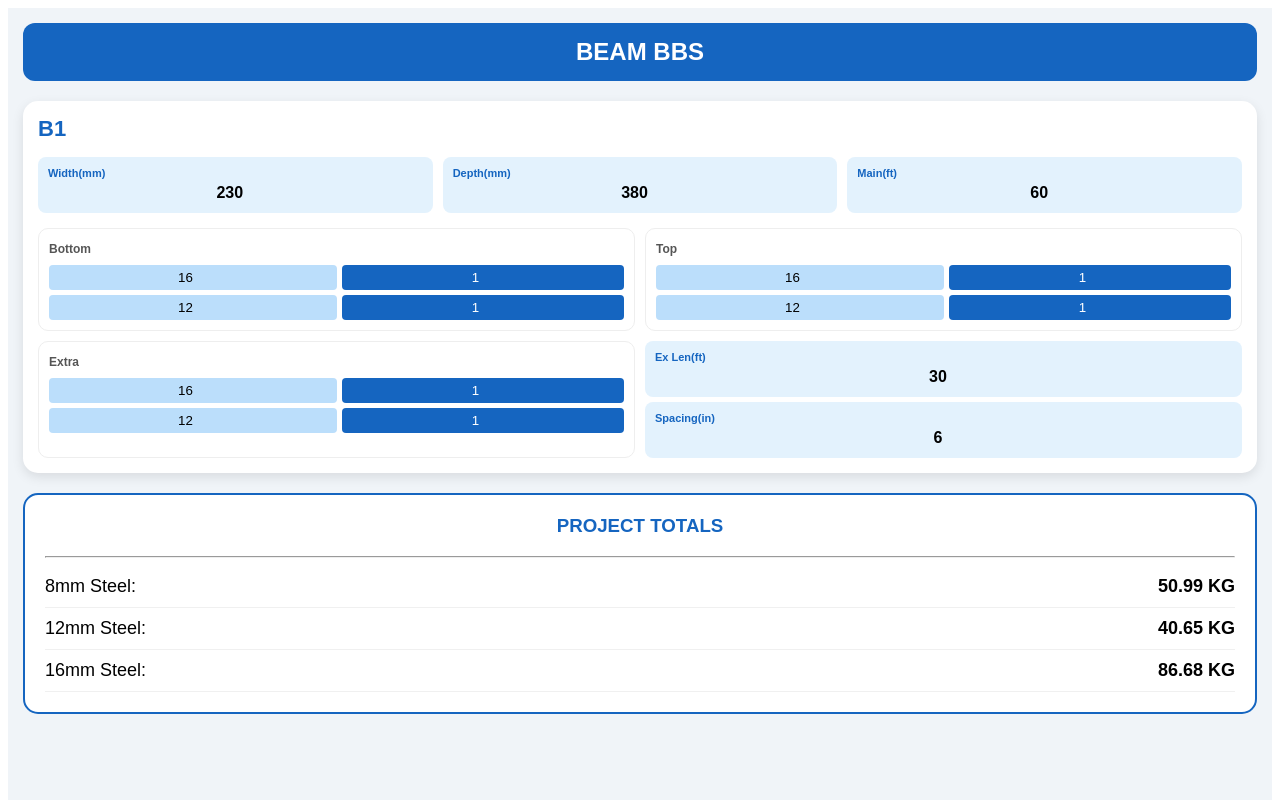
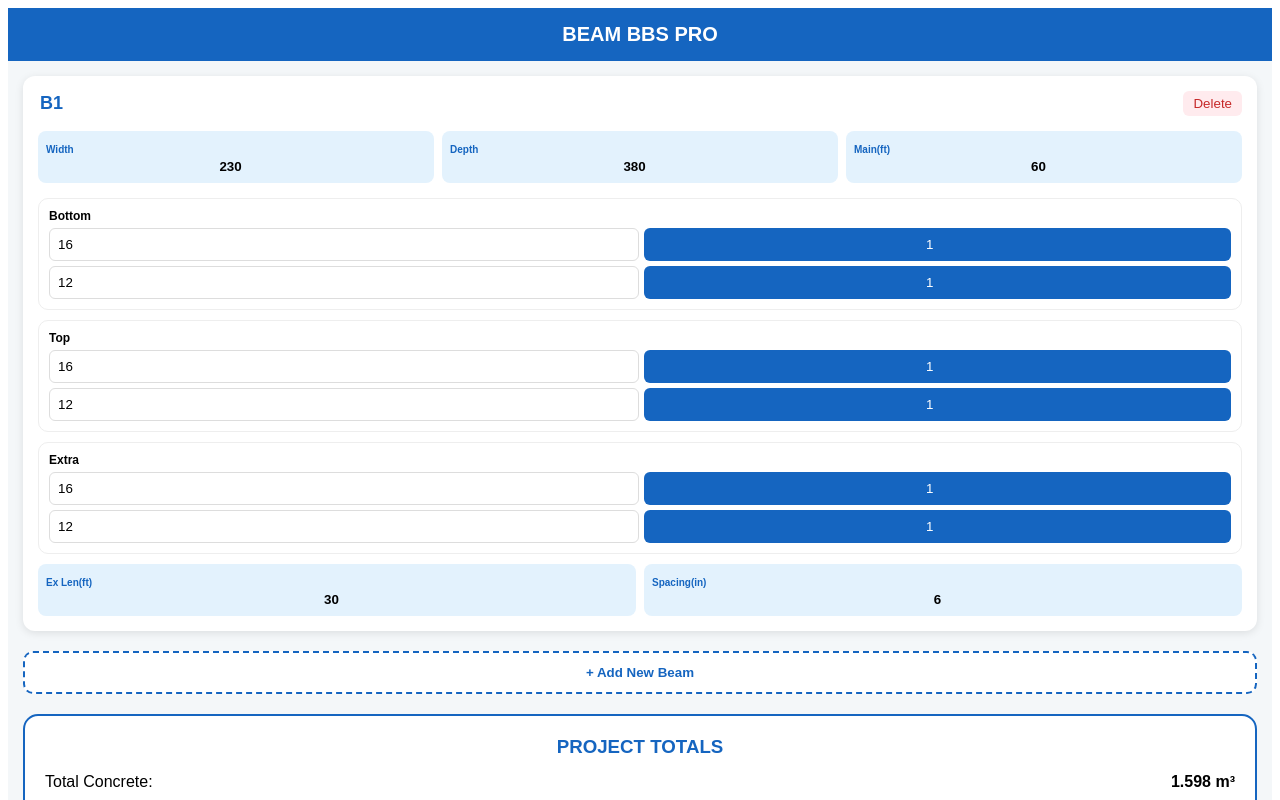
Before and after one commit to Movieeesss/BEAM-BBS, a React (Vite) app: page / in a window 1280 px wide. Shown: the top 800 px of the page. Built offline with nearby package versions, Linux system fonts and the light colour scheme.

Commit message:
Update BeamBBS.tsx

```diff
--- a/src/BeamBBS.tsx
+++ b/src/BeamBBS.tsx
@@ -1,155 +1,180 @@
-import React, { useState, useMemo, useCallback } from 'react';
+import React, { useState, useMemo } from 'react';
+import { jsPDF } from 'jspdf';
+import 'jspdf-autotable';
 
-// DATA FROM YOUR EXCEL SWITCH FORMULAS
-const GET_RODS_PER_BUNDLE = (dia: number) => {
-  const map: Record<number, number> = { 8: 10, 10: 7, 12: 5, 16: 3, 20: 2, 25: 1 };
-  return map[dia] || 0;
+// --- CONSTANTS MATCHING YOUR EXCEL EXACTLY ---
+const BUNDLE_DATA: Record<number, { weight: number; rods: number }> = {
+  8:  { weight: 47.4,  rods: 10 },
+  10: { weight: 51.87, rods: 7 },
+  12: { weight: 53.35, rods: 5 },
+  16: { weight: 56.88, rods: 3 },
+  20: { weight: 59.26, rods: 2 },
+  25: { weight: 46.3,  rods: 1 }
 };
 
-const GET_BUNDLE_WEIGHT = (dia: number) => {
-  const map: Record<number, number> = { 8: 47.4, 10: 51.87, 12: 53.35, 16: 56.88, 20: 59.26, 25: 46.3 };
-  return map[dia] || 0;
-};
+const DIVIDER = 3.281; // Feet to Meters as per your sheet
+const ROD_LEN = 12;    // Standard Rod Length
 
-// EXCEL CONSTANTS
-const EXCEL_FT_TO_M_DIVIDER = 3.281;
-const ROD_UNIT_LEN = 12;
-
-interface RodSet { dia1: number; num1: string; dia2: number; num2: string; }
-
-interface BeamData {
-  id: string; grid: string; width: string; depth: string;
-  lenMain: string; lenExtra: string;
-  bottom: RodSet; top: RodSet; extra: RodSet;
-  diaStirrups: number; spacing: string;
+interface RodEntry { dia: number; nos: string; }
+interface Beam {
+  id: number; grid: string; w: string; d: string; mainFt: string; exFt: string; spacing: string;
+  bottom1: RodEntry; bottom2: RodEntry;
+  top1: RodEntry; top2: RodEntry;
+  ex1: RodEntry; ex2: RodEntry;
 }
 
-const BeamBBS: React.FC = () => {
-  const [beams, setBeams] = useState<BeamData[]>([{
-    id: '1', grid: 'B1', width: '230', depth: '380', lenMain: '60', lenExtra: '30',
-    bottom: { dia1: 16, num1: '1', dia2: 12, num2: '1' },
-    top: { dia1: 16, num1: '1', dia2: 12, num2: '1' },
-    extra: { dia1: 16, num1: '1', dia2: 12, num2: '1' },
-    diaStirrups: 8, spacing: '6'
-  }]);
+const BeamBBS = () => {
+  const [beams, setBeams] = useState<Beam[]>([createEmptyBeam(1)]);
 
-  const updateBeam = useCallback((id: string, field: string, val: any) => {
-    setBeams(prev => prev.map(b => {
+  function createEmptyBeam(id: number): Beam {
+    return {
+      id, grid: `B${id}`, w: '230', d: '380', mainFt: '60', exFt: '30', spacing: '6',
+      bottom1: { dia: 16, nos: '1' }, bottom2: { dia: 12, nos: '1' },
+      top1: { dia: 16, nos: '1' }, top2: { dia: 12, nos: '1' },
+      ex1: { dia: 16, nos: '1' }, ex2: { dia: 12, nos: '1' }
+    };
+  }
+
+  const addBeam = () => setBeams([...beams, createEmptyBeam(Date.now())]);
+  const deleteBeam = (id: number) => setBeams(beams.filter(b => b.id !== id));
+
+  const updateBeam = (id: number, path: string, val: string) => {
+    setBeams(beams.map(b => {
       if (b.id !== id) return b;
-      if (field.includes('.')) {
-        const [p, c] = field.split('.');
-        return { ...b, [p]: { ...(b as any)[p], [c]: val } };
+      const newB = { ...b };
+      if (path.includes('.')) {
+        const [p, c] = path.split('.');
+        (newB as any)[p] = { ...(newB as any)[p], [c]: val };
+      } else {
+        (newB as any)[path] = val;
       }
-      return { ...b, [field]: val };
+      return newB;
     }));
-  }, []);
+  };
 
-  const results = useMemo(() => {
+  // --- CALCULATION LOGIC MATCHING EXCEL ROW-BY-ROW ---
+  const totals = useMemo(() => {
     const summary: Record<number, number> = { 8: 0, 10: 0, 12: 0, 16: 0, 20: 0, 25: 0 };
-    let grandConcrete = 0;
+    let totalConcrete = 0;
 
-    beams.forEach(beam => {
-      const lMainM = (parseFloat(beam.lenMain) || 0) / EXCEL_FT_TO_M_DIVIDER;
-      const lExtraM = (parseFloat(beam.lenExtra) || 0) / EXCEL_FT_TO_M_DIVIDER;
-      const wM = (parseFloat(beam.width) || 0) / 1000;
-      const dM = (parseFloat(beam.depth) || 0) / 1000;
+    beams.forEach(b => {
+      const L_Main = (parseFloat(b.mainFt) || 0) / DIVIDER;
+      const L_Ex = (parseFloat(b.exFt) || 0) / DIVIDER;
+      totalConcrete += (parseFloat(b.w) / 1000) * (parseFloat(b.d) / 1000) * L_Main;
 
-      grandConcrete += (wM * dM * lMainM);
-
-      // THE CORE EXCEL FORMULA: ( (LengthM * Nos) / (RodsPerBundle * 12) ) * BundleWeight
-      const calculateLineKg = (dia: number, nosStr: string, lengthM: number) => {
-        const nos = parseFloat(nosStr) || 0;
-        if (nos === 0 || dia === 0) return 0;
-        const rodsPerBundle = GET_RODS_PER_BUNDLE(dia);
-        const bundleWeight = GET_BUNDLE_WEIGHT(dia);
-        return ((lengthM * nos) / (rodsPerBundle * ROD_UNIT_LEN)) * bundleWeight;
+      const calcKg = (dia: number, nos: string, lenM: number) => {
+        const n = parseFloat(nos) || 0;
+        if (n === 0 || !BUNDLE_DATA[dia]) return 0;
+        const config = BUNDLE_DATA[dia];
+        return ((lenM * n) / (config.rods * ROD_LEN)) * config.weight;
       };
 
-      // SUMMING EACH ENTRY INDIVIDUALLY TO ENSURE NO MISCALCULATION
-      // 16mm summation: Matches 142.22 kg
-      summary[16] += calculateLineKg(beam.bottom.dia1, beam.bottom.num1, lMainM);
-      summary[16] += calculateLineKg(beam.top.dia1, beam.top.num1, lMainM);
-      summary[16] += calculateLineKg(beam.extra.dia1, beam.extra.num1, lMainM);
+      // Exact Excel Summation Procedure
+      summary[b.bottom1.dia] += calcKg(b.bottom1.dia, b.bottom1.nos, L_Main);
+      summary[b.bottom2.dia] += calcKg(b.bottom2.dia, b.bottom2.nos, L_Main);
+      summary[b.top1.dia] += calcKg(b.top1.dia, b.top1.nos, L_Main);
+      summary[b.top2.dia] += calcKg(b.top2.dia, b.top2.nos, L_Main);
+      summary[b.ex1.dia] += calcKg(b.ex1.dia, b.ex1.nos, L_Main); // Sheet logic for ex rods
+      summary[b.ex2.dia] += calcKg(b.ex2.dia, b.ex2.nos, L_Ex);
 
-      // 12mm summation: Matches 80.03 kg
-      summary[12] += calculateLineKg(beam.bottom.dia2, beam.bottom.num2, lMainM);
-      summary[12] += calculateLineKg(beam.top.dia2, beam.top.num2, lMainM);
-      summary[12] += calculateLineKg(beam.extra.dia2, beam.extra.num2, lExtraM);
-
-      // Stirrups (8mm)
-      const stirrupQty = Math.floor(((parseFloat(beam.lenMain) || 0) * 12) / (parseFloat(beam.spacing) || 6)) + 1;
-      summary[8] += calculateLineKg(8, stirrupQty.toString(), 3.5 / EXCEL_FT_TO_M_DIVIDER);
+      const stirrupQty = Math.floor(((parseFloat(b.mainFt) || 0) * 12) / (parseFloat(b.spacing) || 6)) + 1;
+      summary[8] += calcKg(8, stirrupQty.toString(), 3.5 / DIVIDER);
     });
-
-    return { summary, grandConcrete };
+    return { summary, totalConcrete };
   }, [beams]);
 
+  // --- ACTIONS ---
+  const shareWhatsApp = () => {
+    let text = `*Beam BBS Summary*%0A`;
+    Object.entries(totals.summary).forEach(([dia, kg]) => {
+      if (kg > 0) text += `${dia}mm: ${kg.toFixed(2)} KG%0A`;
+    });
+    window.open(`https://wa.me/?text=${text}`, '_blank');
+  };
+
+  const downloadPDF = () => {
+    const doc = new jsPDF() as any;
+    doc.text("Structural Steel Summary", 14, 15);
+    const rows = Object.entries(totals.summary)
+      .filter(([_, kg]) => kg > 0)
+      .map(([dia, kg]) => [`${dia}mm Steel`, `${kg.toFixed(2)} KG`]);
+    doc.autoTable({ head: [['Material', 'Total Weight']], body: rows, startY: 20 });
+    doc.save("Beam_BBS_Report.pdf");
+  };
+
   return (
-    <div style={{ backgroundColor: '#f0f4f8', minHeight: '100vh', padding: '15px', fontFamily: 'Arial, sans-serif' }}>
-      <header style={{ backgroundColor: '#1565c0', color: '#fff', padding: '15px', borderRadius: '12px', textAlign: 'center', marginBottom: '20px' }}>
-        <h2 style={{ margin: 0 }}>BEAM BBS</h2>
-      </header>
+    <div style={{ backgroundColor: '#f4f7f9', minHeight: '100vh', fontFamily: 'Arial, sans-serif' }}>
+      <div style={{ backgroundColor: '#1565c0', color: 'white', padding: '15px', textAlign: 'center', position: 'sticky', top: 0, zIndex: 100 }}>
+        <h2 style={{ margin: 0, fontSize: '20px' }}>BEAM BBS PRO</h2>
+      </div>
 
-      {beams.map(beam => (
-        <div key={beam.id} style={{ backgroundColor: '#fff', borderRadius: '15px', padding: '15px', marginBottom: '20px', boxShadow: '0 4px 12px rgba(0,0,0,0.1)' }}>
-          <div style={{ fontWeight: 'bold', color: '#1565c0', fontSize: '22px', marginBottom: '15px' }}>{beam.grid}</div>
+      <div style={{ padding: '15px' }}>
+        {beams.map((b, idx) => (
+          <div key={b.id} style={{ backgroundColor: 'white', borderRadius: '12px', padding: '15px', marginBottom: '20px', boxShadow: '0 2px 8px rgba(0,0,0,0.1)' }}>
+            <div style={{ display: 'flex', justifyContent: 'space-between', marginBottom: '15px' }}>
+              <input value={b.grid} onChange={(e) => updateBeam(b.id, 'grid', e.target.value)} style={{ border: 'none', color: '#1565c0', fontWeight: 'bold', fontSize: '18px', width: '60px' }} />
+              <button onClick={() => deleteBeam(b.id)} style={{ backgroundColor: '#ffebee', color: '#c62828', border: 'none', padding: '5px 10px', borderRadius: '6px' }}>Delete</button>
+            </div>
 
-          <div style={{ display: 'grid', gridTemplateColumns: 'repeat(3, 1fr)', gap: '10px', marginBottom: '15px' }}>
-            <Box label="Width(mm)" value={beam.width} onChange={(v:any) => updateBeam(beam.id, 'width', v)} />
-            <Box label="Depth(mm)" value={beam.depth} onChange={(v:any) => updateBeam(beam.id, 'depth', v)} />
-            <Box label="Main(ft)" value={beam.lenMain} onChange={(v:any) => updateBeam(beam.id, 'lenMain', v)} />
-          </div>
+            <div style={{ display: 'grid', gridTemplateColumns: '1fr 1fr 1fr', gap: '8px', marginBottom: '15px' }}>
+              <Input label="Width" val={b.w} set={(v) => updateBeam(b.id, 'w', v)} />
+              <Input label="Depth" val={b.d} set={(v) => updateBeam(b.id, 'd', v)} />
+              <Input label="Main(ft)" val={b.mainFt} set={(v) => updateBeam(b.id, 'mainFt', v)} />
+            </div>
 
-          <div style={{ display: 'grid', gridTemplateColumns: '1fr 1fr', gap: '10px' }}>
-            <Row label="Bottom" rod={beam.bottom} onUpdate={(f:any, v:any) => updateBeam(beam.id, `bottom.${f}`, v)} />
-            <Row label="Top" rod={beam.top} onUpdate={(f:any, v:any) => updateBeam(beam.id, `top.${f}`, v)} />
-          </div>
+            <Section label="Bottom" entry1={b.bottom1} entry2={b.bottom2} set1={(f, v) => updateBeam(b.id, `bottom1.${f}`, v)} set2={(f, v) => updateBeam(b.id, `bottom2.${f}`, v)} />
+            <Section label="Top" entry1={b.top1} entry2={b.top2} set1={(f, v) => updateBeam(b.id, `top1.${f}`, v)} set2={(f, v) => updateBeam(b.id, `top2.${f}`, v)} />
+            <Section label="Extra" entry1={b.ex1} entry2={b.ex2} set1={(f, v) => updateBeam(b.id, `ex1.${f}`, v)} set2={(f, v) => updateBeam(b.id, `ex2.${f}`, v)} />
 
-          <div style={{ display: 'grid', gridTemplateColumns: '1fr 1fr', gap: '10px', marginTop: '10px' }}>
-            <Row label="Extra" rod={beam.extra} onUpdate={(f:any, v:any) => updateBeam(beam.id, `extra.${f}`, v)} />
-            <div style={{ display: 'flex', flexDirection: 'column', gap: '5px' }}>
-              <Box label="Ex Len(ft)" value={beam.lenExtra} onChange={(v:any) => updateBeam(beam.id, 'lenExtra', v)} />
-              <Box label="Spacing(in)" value={beam.spacing} onChange={(v:any) => updateBeam(beam.id, 'spacing', v)} />
+            <div style={{ display: 'grid', gridTemplateColumns: '1fr 1fr', gap: '8px', marginTop: '10px' }}>
+              <Input label="Ex Len(ft)" val={b.exFt} set={(v) => updateBeam(b.id, 'exFt', v)} />
+              <Input label="Spacing(in)" val={b.spacing} set={(v) => updateBeam(b.id, 'spacing', v)} />
             </div>
           </div>
+        ))}
+
+        <button onClick={addBeam} style={{ width: '100%', padding: '12px', backgroundColor: 'white', border: '2px dashed #1565c0', color: '#1565c0', borderRadius: '10px', fontWeight: 'bold', marginBottom: '20px' }}>+ Add New Beam</button>
+
+        <div style={{ backgroundColor: 'white', borderRadius: '15px', padding: '20px', border: '2px solid #1565c0' }}>
+          <h3 style={{ margin: '0 0 15px 0', textAlign: 'center', color: '#1565c0' }}>PROJECT TOTALS</h3>
+          <div style={{ display: 'flex', justifyContent: 'space-between', marginBottom: '10px' }}>
+            <span>Total Concrete:</span> <strong>{totals.totalConcrete.toFixed(3)} m³</strong>
+          </div>
+          {Object.entries(totals.summary).map(([dia, kg]) => kg > 0 && (
+            <div key={dia} style={{ display: 'flex', justifyContent: 'space-between', padding: '8px 0', borderBottom: '1px solid #eee' }}>
+              <span>{dia}mm Steel:</span> <strong>{kg.toFixed(2)} KG</strong>
+            </div>
+          ))}
+
+          <div style={{ display: 'grid', gridTemplateColumns: '1fr 1fr', gap: '10px', marginTop: '20px' }}>
+            <button onClick={shareWhatsApp} style={{ padding: '12px', backgroundColor: '#25D366', color: 'white', border: 'none', borderRadius: '8px', fontWeight: 'bold' }}>WhatsApp</button>
+            <button onClick={downloadPDF} style={{ padding: '12px', backgroundColor: '#e53935', color: 'white', border: 'none', borderRadius: '8px', fontWeight: 'bold' }}>Print PDF</button>
+          </div>
         </div>
-      ))}
-
-      <div style={{ backgroundColor: '#fff', padding: '20px', borderRadius: '15px', border: '2px solid #1565c0' }}>
-        <h3 style={{ marginTop: 0, textAlign: 'center', color: '#1565c0' }}>PROJECT TOTALS</h3>
-        <hr />
-        {Object.entries(results.summary).map(([dia, kg]) => (kg > 0) && (
-          <div key={dia} style={{ display: 'flex', justifyContent: 'space-between', padding: '10px 0', borderBottom: '1px solid #f0f0f0', fontSize: '18px' }}>
-            <span>{dia}mm Steel:</span> <strong>{kg.toFixed(2)} KG</strong>
-          </div>
-        ))}
       </div>
     </div>
   );
 };
 
-const Box = ({ label, value, onChange }: any) => (
-  <div style={{ backgroundColor: '#e3f2fd', padding: '10px', borderRadius: '8px' }}>
-    <label style={{ fontSize: '11px', color: '#1565c0', display: 'block', fontWeight: 'bold', marginBottom: '4px' }}>{label}</label>
-    <input type="number" value={value} onChange={e => onChange(e.target.value)} style={{ width: '100%', border: 'none', background: 'transparent', textAlign: 'center', fontWeight: 'bold', fontSize: '16px', outline: 'none' }} />
+const Input = ({ label, val, set }: any) => (
+  <div style={{ backgroundColor: '#e3f2fd', padding: '8px', borderRadius: '8px' }}>
+    <label style={{ fontSize: '10px', color: '#1565c0', fontWeight: 'bold' }}>{label}</label>
+    <input type="number" value={val} onChange={(e) => set(e.target.value)} style={{ width: '100%', border: 'none', background: 'transparent', textAlign: 'center', fontWeight: 'bold', outline: 'none' }} />
   </div>
 );
 
-const Row = ({ label, rod, onUpdate }: any) => {
-  const act = (n: any) => (parseFloat(n) || 0) > 0;
-  return (
-    <div style={{ border: '1px solid #eee', padding: '10px', borderRadius: '10px' }}>
-      <span style={{ fontSize: '12px', fontWeight: 'bold', color: '#555' }}>{label}</span>
-      <div style={{ display: 'flex', gap: '5px', marginTop: '8px' }}>
-        <input type="number" value={rod.dia1} onChange={e => onUpdate('dia1', e.target.value)} style={{ width: '50%', background: '#bbdefb', border: 'none', borderRadius: '4px', textAlign: 'center', padding: '5px' }} />
-        <input type="number" value={rod.num1} onChange={e => onUpdate('num1', e.target.value)} style={{ width: '50%', background: act(rod.num1) ? '#1565c0' : '#eee', border: 'none', borderRadius: '4px', textAlign: 'center', color: act(rod.num1) ? '#fff' : '#000' }} />
-      </div>
-      <div style={{ display: 'flex', gap: '5px', marginTop: '5px' }}>
-        <input type="number" value={rod.dia2} onChange={e => onUpdate('dia2', e.target.value)} style={{ width: '50%', background: '#bbdefb', border: 'none', borderRadius: '4px', textAlign: 'center', padding: '5px' }} />
-        <input type="number" value={rod.num2} onChange={e => onUpdate('num2', e.target.value)} style={{ width: '50%', background: act(rod.num2) ? '#1565c0' : '#eee', border: 'none', borderRadius: '4px', textAlign: 'center', color: act(rod.num2) ? '#fff' : '#000' }} />
-      </div>
+const Section = ({ label, entry1, entry2, set1, set2 }: any) => (
+  <div style={{ border: '1px solid #eee', borderRadius: '10px', padding: '10px', marginBottom: '10px' }}>
+    <div style={{ fontSize: '12px', fontWeight: 'bold', marginBottom: '5px' }}>{label}</div>
+    <div style={{ display: 'flex', gap: '5px', marginBottom: '5px' }}>
+      <input type="number" value={entry1.dia} onChange={e => set1('dia', e.target.value)} style={{ width: '50%', padding: '8px', borderRadius: '6px', border: '1px solid #ddd' }} />
+      <input type="number" value={entry1.nos} onChange={e => set1('nos', e.target.value)} style={{ width: '50%', padding: '8px', borderRadius: '6px', border: 'none', backgroundColor: '#1565c0', color: 'white', textAlign: 'center' }} />
     </div>
-  );
-};
+    <div style={{ display: 'flex', gap: '5px' }}>
+      <input type="number" value={entry2.dia} onChange={e => set2('dia', e.target.value)} style={{ width: '50%', padding: '8px', borderRadius: '6px', border: '1px solid #ddd' }} />
+      <input type="number" value={entry2.nos} onChange={e => set2('nos', e.target.value)} style={{ width: '50%', padding: '8px', borderRadius: '6px', border: 'none', backgroundColor: '#1565c0', color: 'white', textAlign: 'center' }} />
+    </div>
+  </div>
+);
 
 export default BeamBBS;
```
